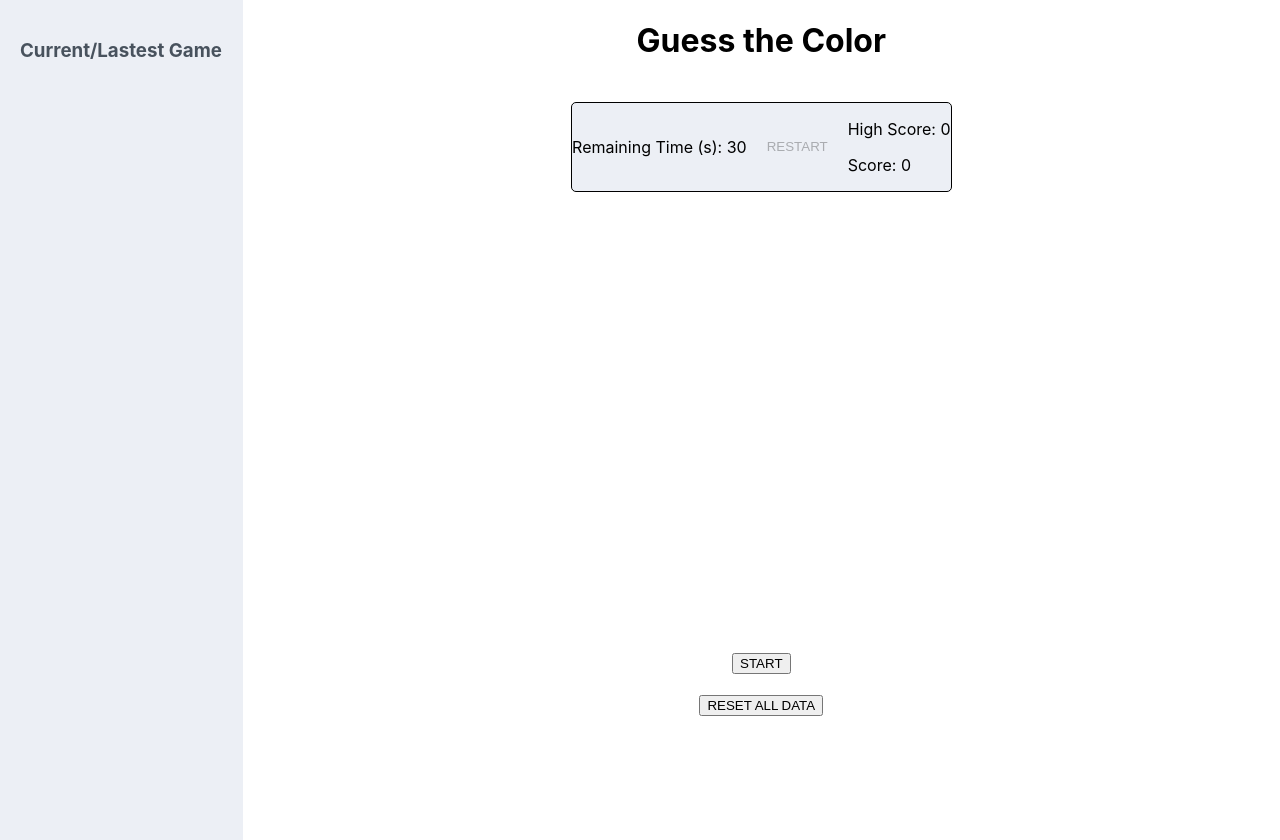
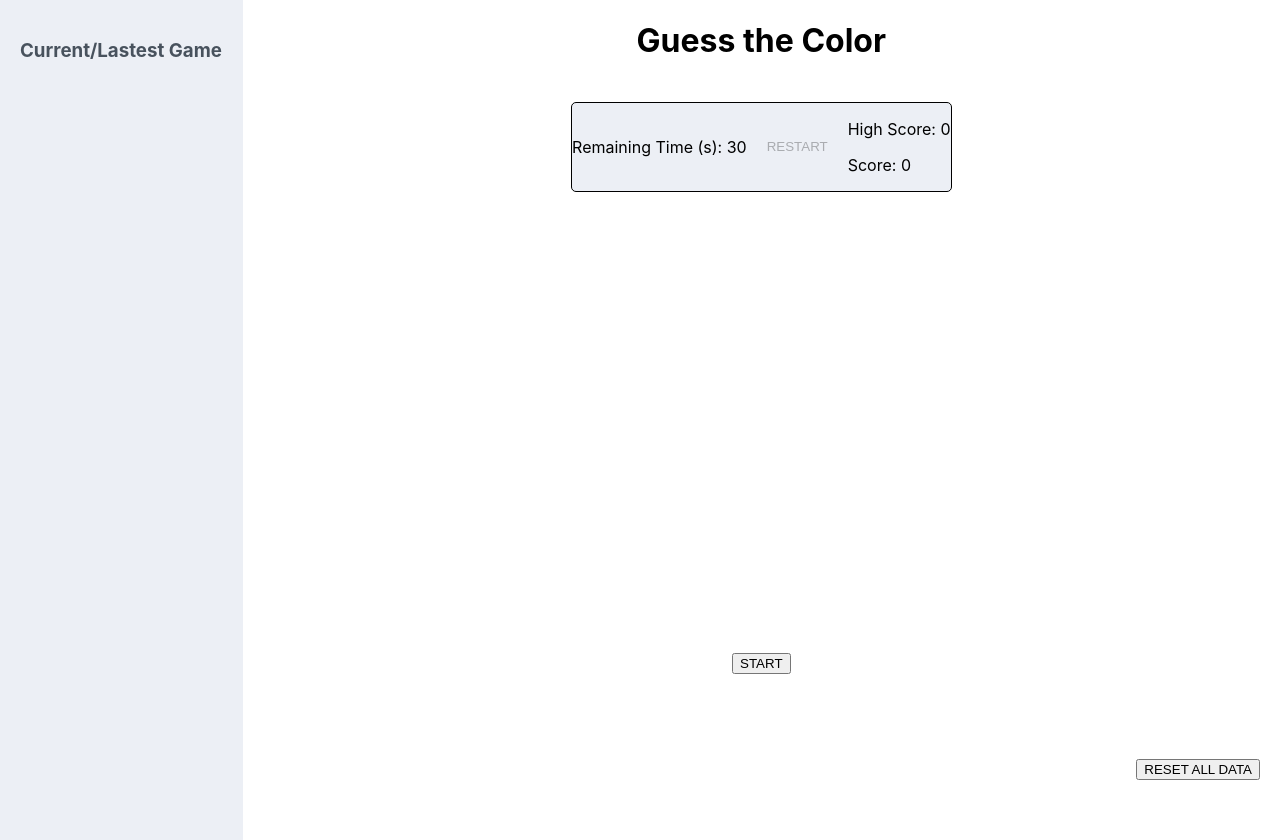
Before and after one commit to mauromaiodev/desafio-frontend-analytics, a React (Create React App) app: page / in a window 1280 px wide. Built offline with nearby package versions, Linux system fonts and the light colour scheme.

Commit message:
feat: reset button position

```diff
--- a/src/App.js
+++ b/src/App.js
@@ -182,8 +182,8 @@ function App() {
             ))}
         </div>
         {startPanelVisible && <StartPanel startGame={startGame} />}
-        <ResetButton resetAllData={resetAllData} />
       </Container>
+      <ResetButton resetAllData={resetAllData} />
     </div>
   );
 }
--- /dev/null
+++ b/src/components/ResetButton/ResetButton.css
@@ -0,0 +1,5 @@
+.reset-button {
+    position: fixed;
+    bottom: 20px;
+    right: 20px;
+  }
--- a/src/components/ResetButton/ResetButton.js
+++ b/src/components/ResetButton/ResetButton.js
@@ -1,4 +1,5 @@
 import React from "react";
+import "./ResetButton.css";
 
 function ResetButton({ resetAllData }) {
   return (
```
